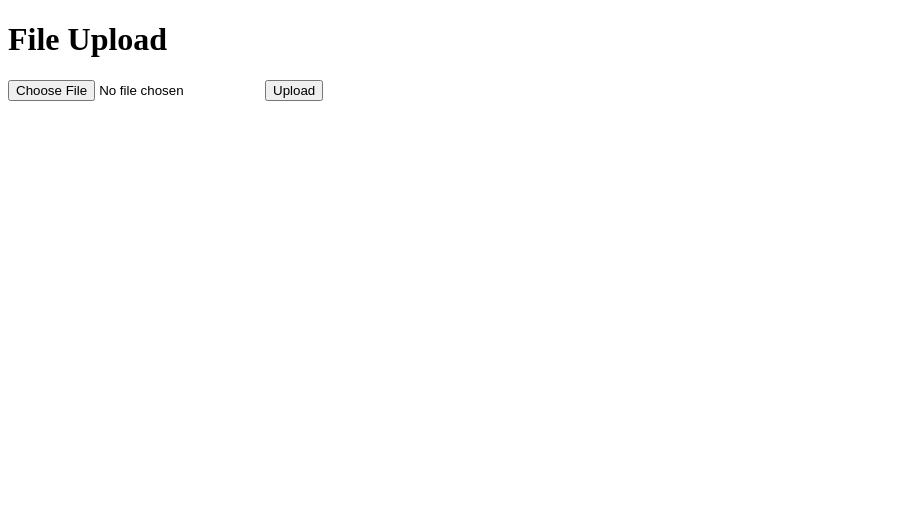
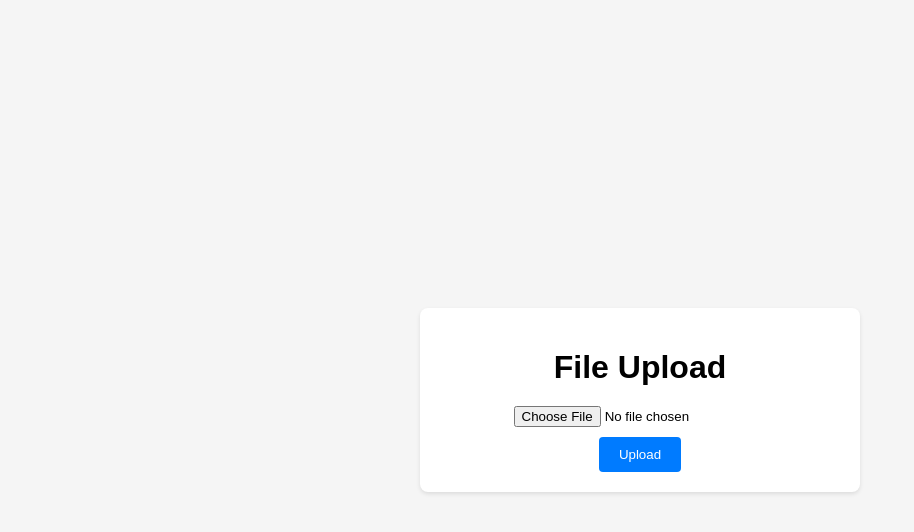
Before and after one commit to Mandeep-sa/Devops, a website: page index.html in a window 1280 px wide. Shown: the whole page, without its empty margins (0-914 px from the left). Drawn offline with Linux system fonts and the light colour scheme.

Commit message:
improved ui

```diff
--- a/index.html
+++ b/index.html
@@ -2,13 +2,56 @@
 <html>
 <head>
     <title>File Upload</title>
+    <style>
+        body {
+            font-family: Arial, sans-serif;
+            background-color: #f5f5f5;
+            margin: 0;
+            padding: 0;
+            display: flex;
+            justify-content: center;
+            align-items: center;
+            height: 100vh;
+        }
+        .container {
+            background-color: white;
+            border-radius: 8px;
+            box-shadow: 0 2px 4px rgba(0, 0, 0, 0.1);
+            padding: 20px;
+            width: 400px;
+            text-align: center;
+        }
+        h1 {
+            margin-bottom: 20px;
+        }
+        form {
+            display: flex;
+            flex-direction: column;
+            align-items: center;
+        }
+        input[type="file"] {
+            margin-bottom: 10px;
+        }
+        button {
+            background-color: #007bff;
+            color: white;
+            border: none;
+            padding: 10px 20px;
+            border-radius: 4px;
+            cursor: pointer;
+        }
+        button:hover {
+            background-color: #0056b3;
+        }
+    </style>
 </head>
 <body>
-    <h1>File Upload</h1>
-    <form action="http://localhost:8000/upload" method="POST" enctype="multipart/form-data">
-        <input type="file" name="file">
-        <button type="submit">Upload</button>
-    </form>
-
+    <div class="container">
+        <h1>File Upload</h1>
+        <form action="http://localhost:8000/upload" method="POST" enctype="multipart/form-data">
+            <input type="file" name="file">
+            <button type="submit">Upload</button>
+        </form>
+    </div>
 </body>
 </html>
```
